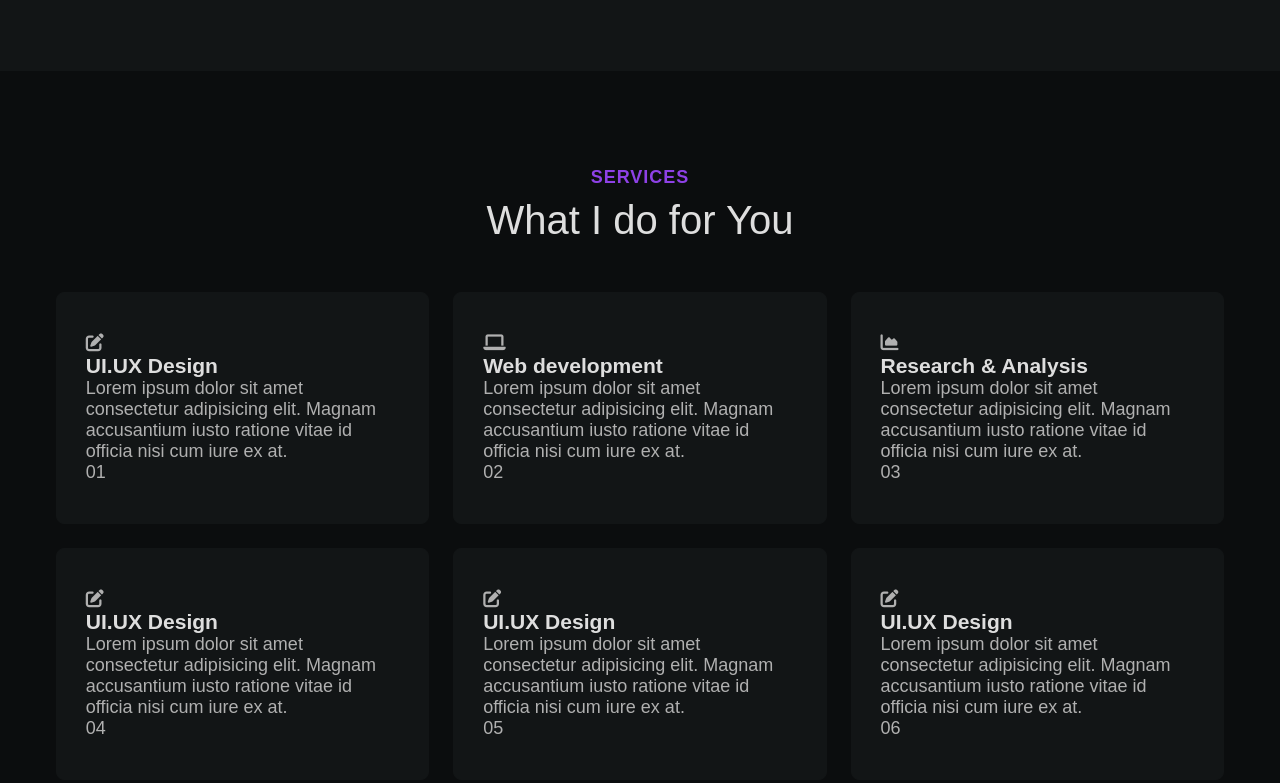
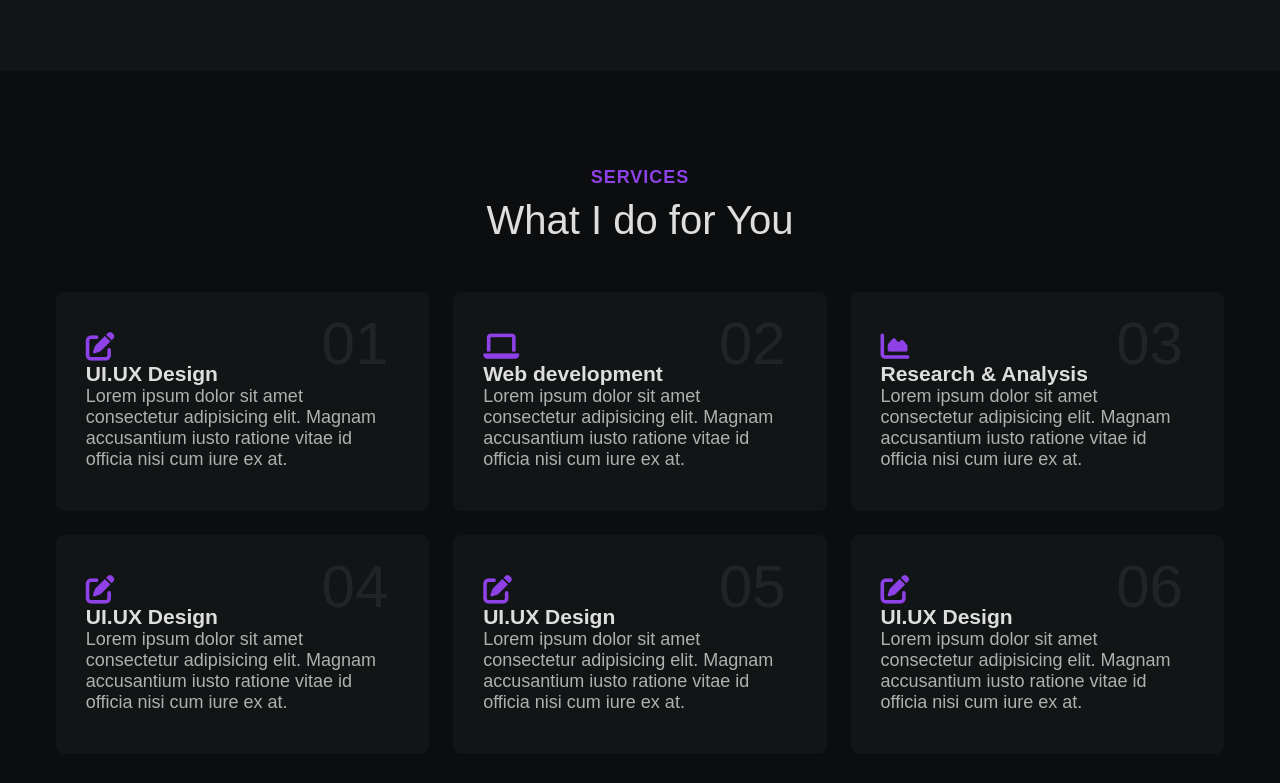
Before and after one commit to AMIThasan23333/portfolio2, a plain HTML site: page index.html in a window 1280 px wide. Shown: the part 2029-2812 px from the top of the page. Drawn offline with Linux system fonts and the light colour scheme.

Commit message:
services done

```diff
--- a/assets/css/styles.css
+++ b/assets/css/styles.css
@@ -546,14 +546,42 @@ font-size: var(--h2-font-size);
 
 }
 
+.services__icon {
+  color: var(--first-color);
+  font-size: 1.8rem;
+
+}
+
 .services__item {
   background-color: var(--container-color);
   border: 1px solid var(--container-color);
   padding: 2.5rem 1.8rem;
+  position: relative;
   border-radius: .5rem;
 
 }
 
+.services__item:hover {
+  background-color: var(--body-color);
+  border-color: var(--border-color);
+
+}
+
+.services__icon {
+  color: var(--first-color);
+  font-size: 1.8rem;
+
+}
+
+
+.services__no {
+  position: absolute;
+  right: 2.5rem;
+  top: 1rem;
+  color: var(--title-color);
+  font-size: 3.75rem;
+  opacity: 0.07;
+}
 
 /*=============== SERVICES ===============*/
 
```
